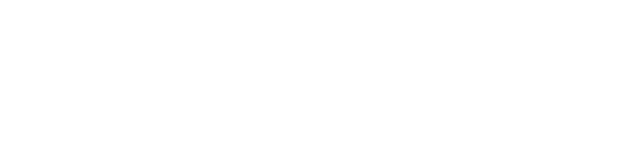
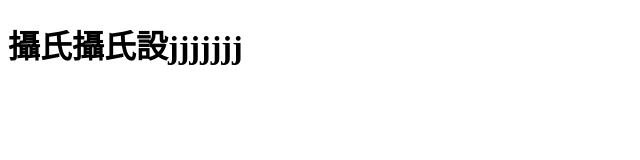
Before and after one commit to YuMing1268/myweb, a plain HTML site: page index.html in a window 1280 px wide. Shown: the whole page, without its empty margins (0-640 px from the left). Drawn offline with Linux system fonts and the light colour scheme.

Commit message:
標題改變

```diff
--- a/index.html
+++ b/index.html
@@ -6,6 +6,6 @@
     <title>Document</title>
 </head>
 <body>
-
+    <h1>攝氏攝氏設jjjjjjj</h1>
 </body>
 </html>
```
